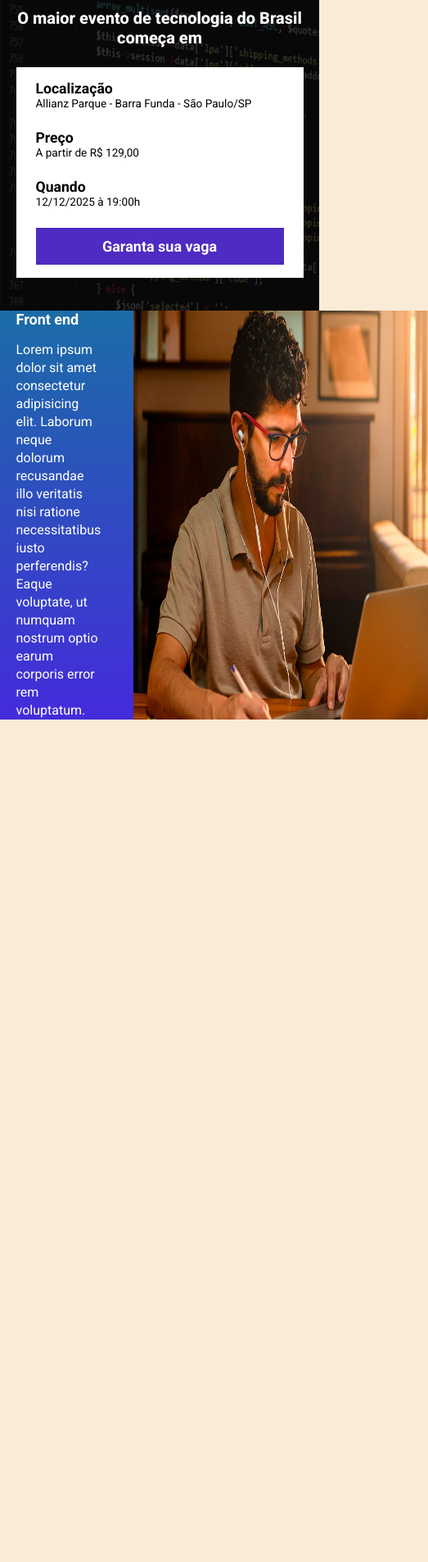
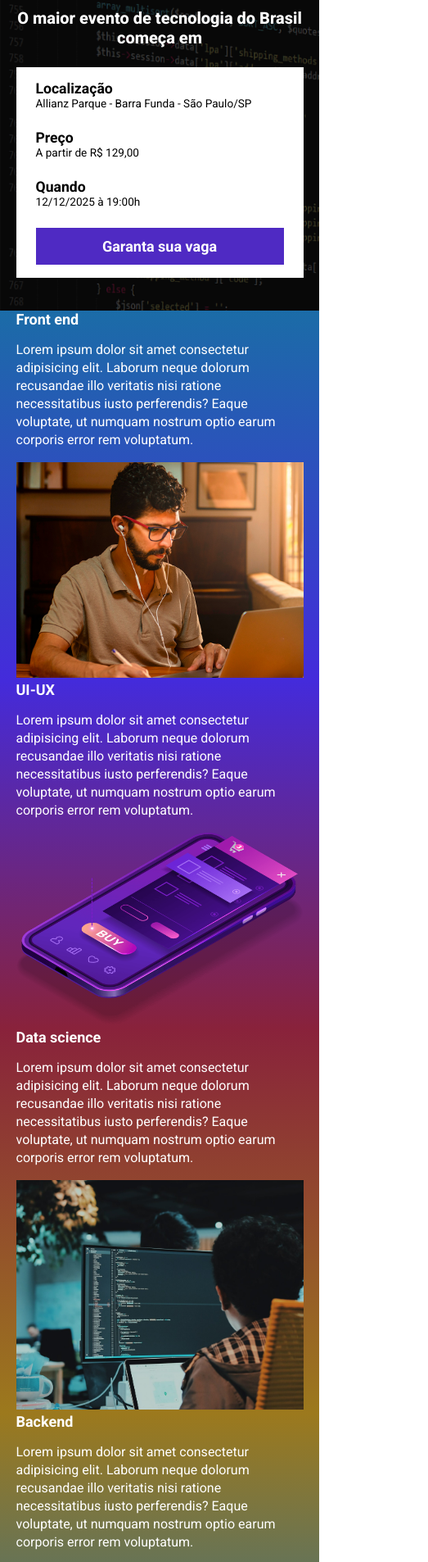
Before and after one commit to BrunoAndradeDinis/modulo22-ebac-tech-talks, a website built with Parcel: page src/index.html in a window 390 px wide. Shown: the part 94-2000 px from the top of the page at 82% size, 523 px wide, since content can reach past the window. Before the commit the page ends 972 px from the top, so only its background shows below. Built offline with nearby package versions, Linux system fonts and the light colour scheme.

Commit message:
feat: addicionado as seções ux-ui, data-science e backend - adicionado também o AOS para as animações das seções.

```diff
--- a/src/index.html
+++ b/src/index.html
@@ -9,6 +9,8 @@
   <link rel="preconnect" href="https://fonts.googleapis.com">
   <link rel="preconnect" href="https://fonts.gstatic.com" crossorigin>
   <link href="https://fonts.googleapis.com/css2?family=Roboto:ital,wdth,wght@0,75..100,100..900;1,75..100,100..900&display=swap" rel="stylesheet">
+  <link href="https://unpkg.com/aos@2.3.1/dist/aos.css" rel="stylesheet">
+
 </head>
 
 <body>
@@ -38,8 +40,8 @@
     </div>
   </header>
 
-  <section class="event ">
-    <div class="container">
+  <section class="event event__frontend">
+    <div class="container" data-aos="fade-right">
       <div class="event__details">
         <h2 class="event__details__title">
           Front end
@@ -49,7 +51,41 @@
       <img class="event__image" src="./images/frontend.png" alt="Front-end">
     </div>
   </section>
+  <section class="event event__ux-ui event--image-left">
+    <div class="container" data-aos="fade-left">
+      <div class="event__details">
+        <h2 class="event__details__title">
+          UI-UX
+        </h2>
+        <p class="event__details__description">Lorem ipsum dolor sit amet consectetur adipisicing elit. Laborum neque dolorum recusandae illo veritatis nisi ratione necessitatibus iusto perferendis? Eaque voluptate, ut numquam nostrum optio earum corporis error rem voluptatum.</p>
+      </div>
+      <img class="event__image" src="./images/ui-ux.png" alt="UI-UX">
+    </div>
+  </section>
+  <section class="event event__data-science">
+    <div class="container" data-aos="fade-right">
+      <div class="event__details">
+        <h2 class="event__details__title">
+          Data science
+        </h2>
+        <p class="event__details__description">Lorem ipsum dolor sit amet consectetur adipisicing elit. Laborum neque dolorum recusandae illo veritatis nisi ratione necessitatibus iusto perferendis? Eaque voluptate, ut numquam nostrum optio earum corporis error rem voluptatum.</p>
+      </div>
+      <img class="event__image" src="./images/data.png" alt="Data science">
+    </div>
+  </section>
+  <section class="event event__backend event--image-left">
+    <div class="container" data-aos="fade-left">
+      <div class="event__details">
+        <h2 class="event__details__title">
+          Backend
+        </h2>
+        <p class="event__details__description">Lorem ipsum dolor sit amet consectetur adipisicing elit. Laborum neque dolorum recusandae illo veritatis nisi ratione necessitatibus iusto perferendis? Eaque voluptate, ut numquam nostrum optio earum corporis error rem voluptatum.</p>
+      </div>
+      <img class="event__image" src="./images/backend.png" alt="Backend">
+    </div>
+  </section>
 
+  <script src="https://unpkg.com/aos@2.3.1/dist/aos.js"></script>
   <script src="scripts/main.js"></script>
 </body>
 
--- a/src/scripts/main.js
+++ b/src/scripts/main.js
@@ -1 +1 @@
-console.log('olá mundo!')
+AOS.init();
--- a/src/styles/_event.scss
+++ b/src/styles/_event.scss
@@ -1,10 +1,30 @@
+@use "variables";
+
 .event {
   padding: 80 0;
-  background-color: #0c0c0c;
-  background-image: linear-gradient(#1b6ca7, #442bdb);
+
+  &__frontend {
+    background-image: linear-gradient(variables.$blue1, variables.$blue2);
+  }
+  &__ux-ui {
+    background-image: linear-gradient(variables.$blue2, variables.$pink);
+  }
+  &__data-science {
+    background-image: linear-gradient(variables.$pink, variables.$yellow);
+  }
+  &__backend {
+    background-image: linear-gradient(variables.$yellow, variables.$blue1);
+  }
+
+  &--image-left {
+    .container {
+      flex-direction: row-reverse;
+    }
+  }
 
   .container {
     display: flex;
+    gap: 2.5rem;
   }
 
   &__image {
@@ -12,7 +32,6 @@
   }
 
   &__details {
-    margin-right: 40px;
     &__title {
       font-weight: bold;
       font-size: 18px;
@@ -23,4 +42,19 @@
       line-height: 22px;
     }
   }
+
+  @media (max-width: 640px) {
+    .container {
+      display: block;
+    }
+
+    &__image {
+      width: 100%;
+    }
+
+    &__details {
+      margin-right: 0;
+      margin-bottom: 16px;
+    }
+  }
 }
--- a/src/styles/_hero.scss
+++ b/src/styles/_hero.scss
@@ -1,3 +1,5 @@
+@use "variables";
+
 .hero {
   padding-top: 4rem;
   padding-bottom: 6.25rem;
@@ -17,7 +19,7 @@
     left: 0;
     width: 100%;
     height: 100%;
-    background-color: rgba($color: #000000, $alpha: 0.7);
+    background-color: rgba($color: variables.$textColorSecondary, $alpha: 0.7);
   }
 
   &__text {
--- /dev/null
+++ b/src/styles/_variables.scss
@@ -0,0 +1,8 @@
+$textColor: #fff;
+$textColorSecondary: #000;
+
+$blue1: #1b6ca7;
+$blue2: #442bdb;
+$pink: #89223b;
+$yellow: #9c791d;
+$bgButton: #4f2ac3;
--- a/src/styles/components/_buttons.scss
+++ b/src/styles/components/_buttons.scss
@@ -1,3 +1,5 @@
+@use "../variables";
+
 .button {
   padding: 12px;
   font-weight: bold;
@@ -6,8 +8,8 @@
   white-space: nowrap;
 
   &--primary {
-    color: #fff;
-    background-color: #4f2ac3;
+    color: variables.$textColor;
+    background-color: variables.$bgButton;
   }
 
   @media (max-width: 640px) {
--- a/src/styles/components/_infos-bar.scss
+++ b/src/styles/components/_infos-bar.scss
@@ -1,9 +1,11 @@
+@use "../variables";
+
 .infos-bar {
   display: flex;
   justify-content: space-between;
   align-items: center;
   padding: 1rem 1.5rem;
-  background-color: #fff;
+  background-color: variables.$textColor;
   margin: 0 auto;
 
   &__infos {
@@ -12,12 +14,12 @@
 
     &__item {
       font-size: 0.85rem;
-      color: #000;
+      color: variables.$textColorSecondary;
 
       b {
         font-size: 1.1rem;
         display: block;
-        color: #000;
+        color: variables.$textColorSecondary;
       }
     }
   }
--- a/src/styles/main.scss
+++ b/src/styles/main.scss
@@ -1,3 +1,4 @@
+@use "variables";
 @use "hero";
 @use "./components/infos-bar";
 @use "./components/buttons";
@@ -10,12 +11,7 @@
   text-decoration: none;
   list-style: none;
   font-family: "Roboto", sans-serif;
-  color: #fff;
-}
-
-body {
-  background-color: antiquewhite;
-  color: orangered;
+  color: variables.$textColor;
 }
 
 .container {
```
